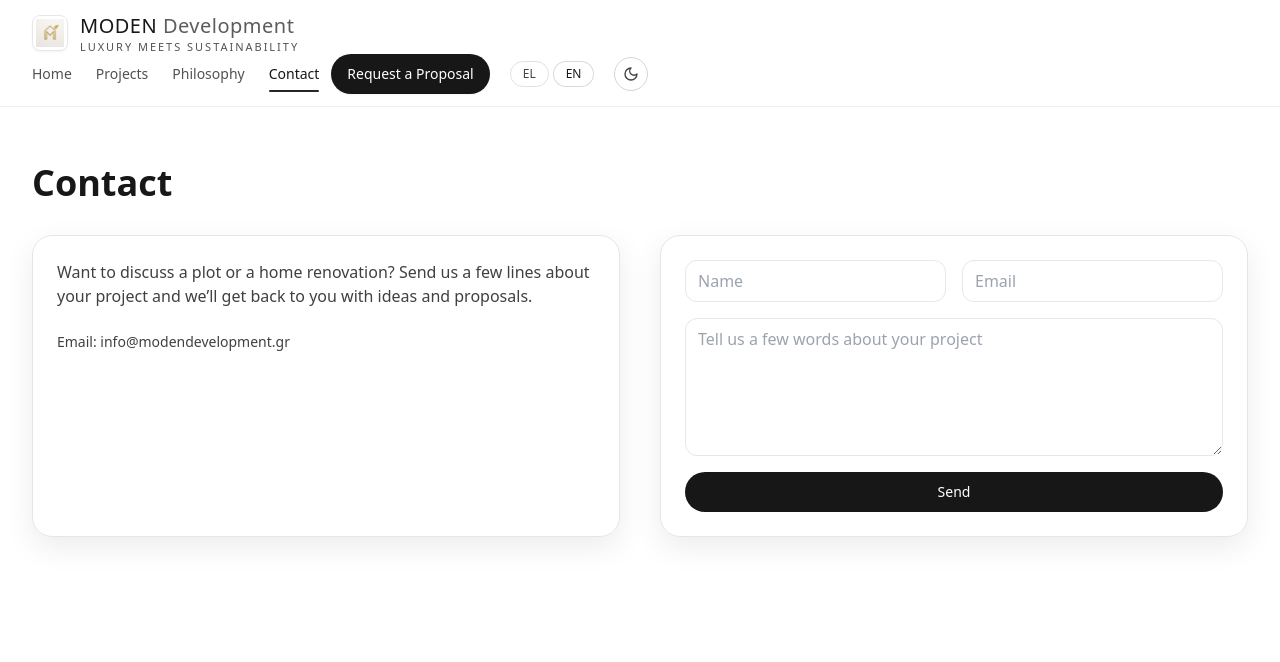
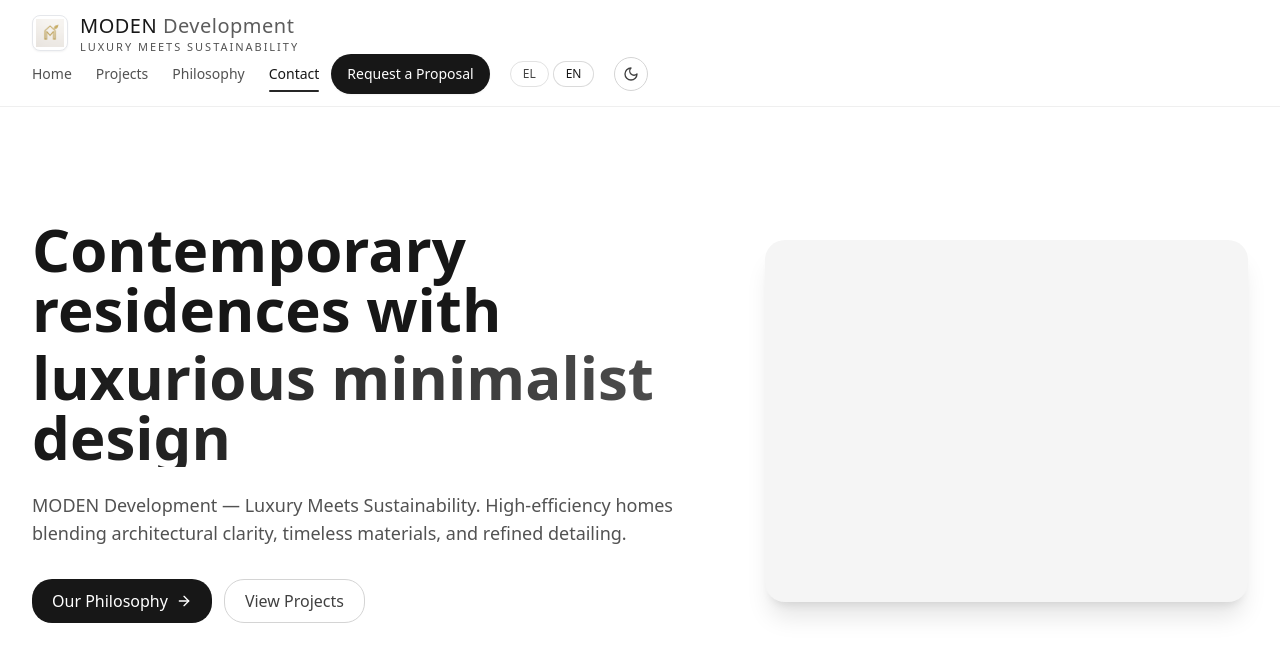
Before and after one commit to konstantinostragaris-art/moden-full-site, a Next.js app in the folder MODEN-Full-Modern-Desert/: page /en/contact in a window 1280 px wide. Shown: the top 662 px of the page. Built offline with nearby package versions, Linux system fonts and the light colour scheme.

Commit message:
Update page.tsx

```diff
--- a/MODEN-Full-Modern-Desert/app/en/contact/page.tsx
+++ b/MODEN-Full-Modern-Desert/app/en/contact/page.tsx
@@ -1,62 +1,71 @@
-// app/en/contact/page.tsx
+'use client'
+
+import { motion } from 'framer-motion'
 import Nav from '@/components/Nav'
-import Section from '@/components/Section'
 import { Button } from '@/components/ui'
+import { ArrowRight } from 'lucide-react'
 
-export const metadata = { title: 'Contact — MODEN Development' }
+const fadeUp = {
+  hidden: { opacity: 0, y: 24 },
+  show: { opacity: 1, y: 0, transition: { duration: 0.6 } },
+}
 
 export default function Page() {
   return (
-    <div>
+    <div className="min-h-screen bg-white text-neutral-900 dark:bg-neutral-950 dark:text-neutral-50">
       <Nav />
 
-      <Section className="py-14">
-        <h1 className="text-3xl sm:text-4xl font-semibold mb-8">Contact</h1>
+      {/* Background accents */}
+      <div
+        aria-hidden
+        className="pointer-events-none absolute inset-0 -z-10"
+        style={{
+          background:
+            'radial-gradient(circle at top left, rgba(167,131,93,0.08), transparent 40%), radial-gradient(circle at bottom right, rgba(0,0,0,0.06), transparent 35%)',
+        }}
+      />
 
-        <div className="grid lg:grid-cols-2 gap-10">
-          <div className="card p-6">
-            <p className="text-neutral-700">
-              Want to discuss a plot or a home renovation? Send us a few lines about your
-              project and we’ll get back to you with ideas and proposals.
+      {/* Hero */}
+      <header className="pt-24 sm:pt-28 pb-16">
+        <div className="container mx-auto px-4 max-w-7xl grid lg:grid-cols-12 gap-10 items-center">
+          <motion.div
+            className="lg:col-span-7"
+            initial="hidden"
+            animate="show"
+            variants={fadeUp}
+          >
+            <h1 className="text-4xl sm:text-5xl lg:text-6xl font-semibold leading-tight">
+              Contemporary residences with
+              <span className="block mt-2 bg-clip-text text-transparent bg-gradient-to-r from-neutral-900 to-neutral-600 dark:from-neutral-100 dark:to-neutral-400">
+                luxurious minimalist design
+              </span>
+            </h1>
+            <p className="mt-6 text-lg text-neutral-600 dark:text-neutral-300 max-w-2xl">
+              MODEN Development — Luxury Meets Sustainability. High-efficiency homes blending
+              architectural clarity, timeless materials, and refined detailing.
             </p>
-            <div className="mt-6 text-sm text-neutral-700">
-              Email: info@modendevelopment.gr
+            <div className="mt-8 flex flex-wrap gap-3">
+              <Button asChild size="lg">
+                <a href="#philosophy" className="inline-flex items-center gap-2">
+                  Our Philosophy <ArrowRight className="w-4 h-4" />
+                </a>
+              </Button>
+              <Button asChild variant="outline" size="lg">
+                <a href="#projects">View Projects</a>
+              </Button>
             </div>
-          </div>
+          </motion.div>
 
-          <form
-            action="/api/contact"
-            method="POST"
-            className="card p-6 grid gap-4"
+          <motion.div
+            className="lg:col-span-5"
+            initial={{ opacity: 0, scale: 0.96 }}
+            animate={{ opacity: 1, scale: 1 }}
+            transition={{ duration: 0.7 }}
           >
-            <div className="grid sm:grid-cols-2 gap-4">
-              <input
-                name="name"
-                placeholder="Name"
-                className="rounded-xl border px-3 py-2 outline-none focus:ring-2 focus:ring-[var(--brass)]"
-                required
-              />
-              <input
-                name="email"
-                type="email"
-                placeholder="Email"
-                className="rounded-xl border px-3 py-2 outline-none focus:ring-2 focus:ring-[var(--brass)]"
-                required
-              />
-            </div>
-
-            <textarea
-              name="message"
-              rows={5}
-              placeholder="Tell us a few words about your project"
-              className="rounded-xl border px-3 py-2 outline-none focus:ring-2 focus:ring-[var(--brass)]"
-              required
-            ></textarea>
-
-            <Button>Send</Button>
-          </form>
+            <div className="aspect-[4/3] rounded-2xl overflow-hidden shadow-xl bg-neutral-100 dark:bg-neutral-900" />
+          </motion.div>
         </div>
-      </Section>
+      </header>
     </div>
   )
 }
```
